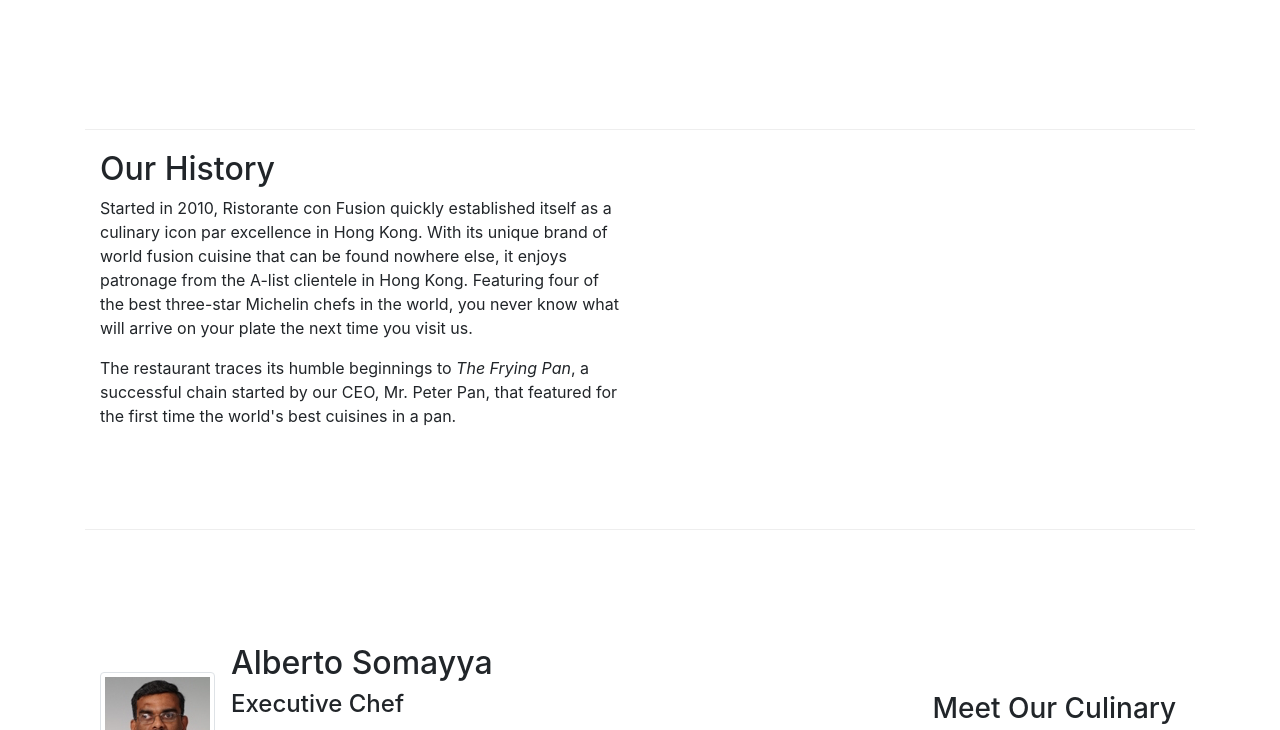
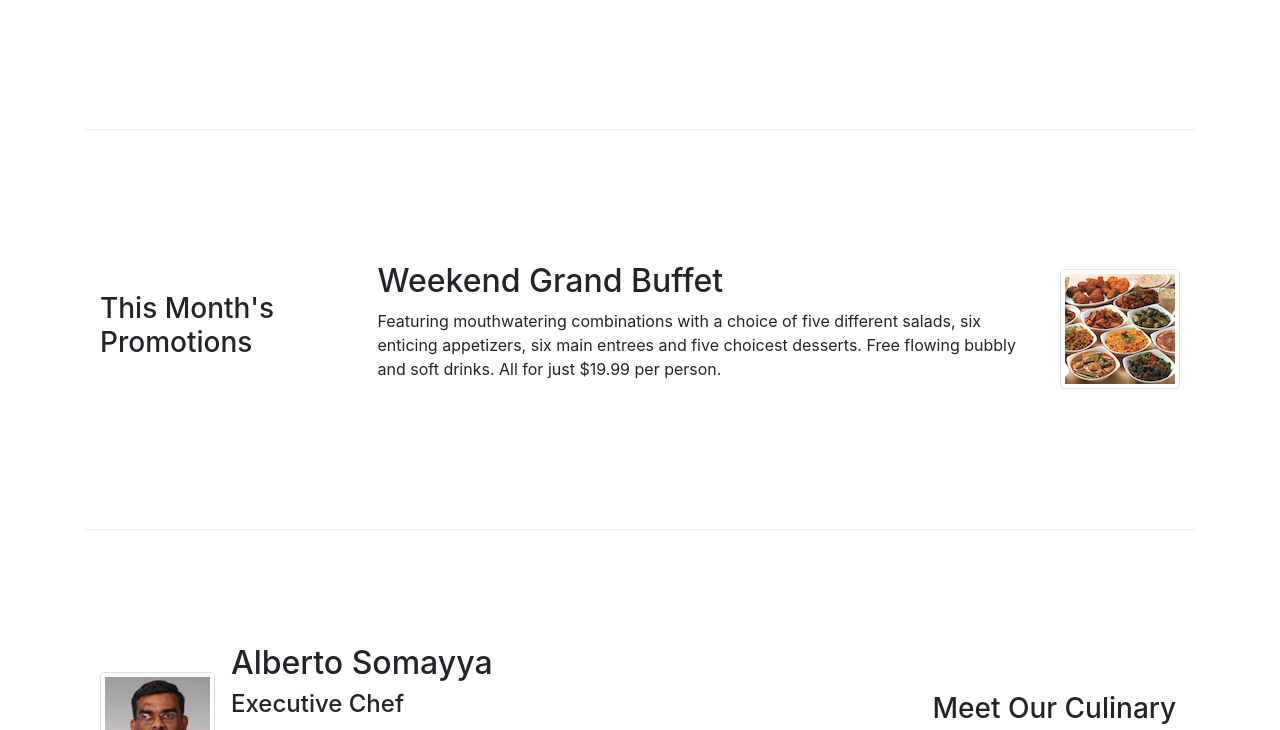
Before and after one commit to 3miyaz/Front-End-Web-UI-Frameworks-and-Tools-Bootstrap-4, a website: page index.html in a window 1280 px wide. Shown: the part 604-1334 px from the top of the page. Drawn offline with nearby package versions, Linux system fonts and the light colour scheme.

Commit message:
Images and Media 2

```diff
--- a/index.html
+++ b/index.html
@@ -66,14 +66,20 @@
         </div>
 
 
-        <div class="row row-content">
-            <div class="col-sm-6">
-                <h2>Our History</h2>
-                <p>Started in 2010, Ristorante con Fusion quickly established itself as a culinary icon par excellence in Hong Kong. With its unique brand of world fusion cuisine that can be found nowhere else, it enjoys patronage from the A-list clientele in Hong Kong.  Featuring four of the best three-star Michelin chefs in the world, you never know what will arrive on your plate the next time you visit us.</p>
-                <p>The restaurant traces its humble beginnings to <em>The Frying Pan</em>, a successful chain started by our CEO, Mr. Peter Pan, that featured for the first time the world's best cuisines in a pan.</p>
-            </div>
-            <div clas="col-sm-6">
-            </div>
+        <div class="row row-content align-items-center">
+            <div class="col-12 col-sm-4 order-sm-first col-md-3">
+                <h3>This Month's Promotions</h3>
+             </div>
+             <div class="col col-sm order-sm-last col-md">
+                 <div class="media">
+                     <div class="media-body">
+                         <h2 class="mt-0"> Weekend Grand Buffet </h2>
+                         <p class="d-none d-sm-block"> Featuring mouthwatering combinations with a choice of five different salads, six enticing appetizers, six main entrees and five choicest desserts. Free flowing bubbly and soft drinks. All for just $19.99 per person.</p>
+                     </div>
+                     <img class="d-flex ml-3 img-thumbnail align-self-center"
+                          src="img/buffet.png" alt="uthappizza">
+                 </div>
+             </div>
         </div>
 
 
```
